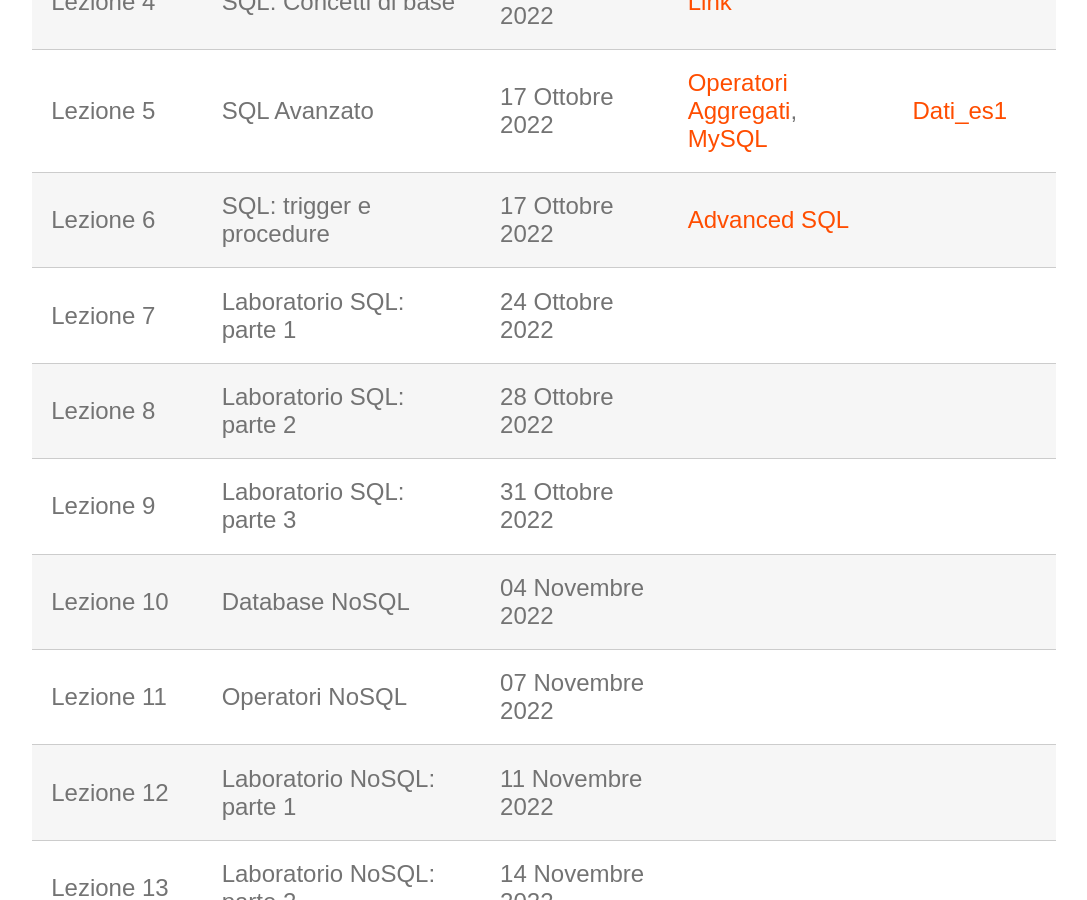
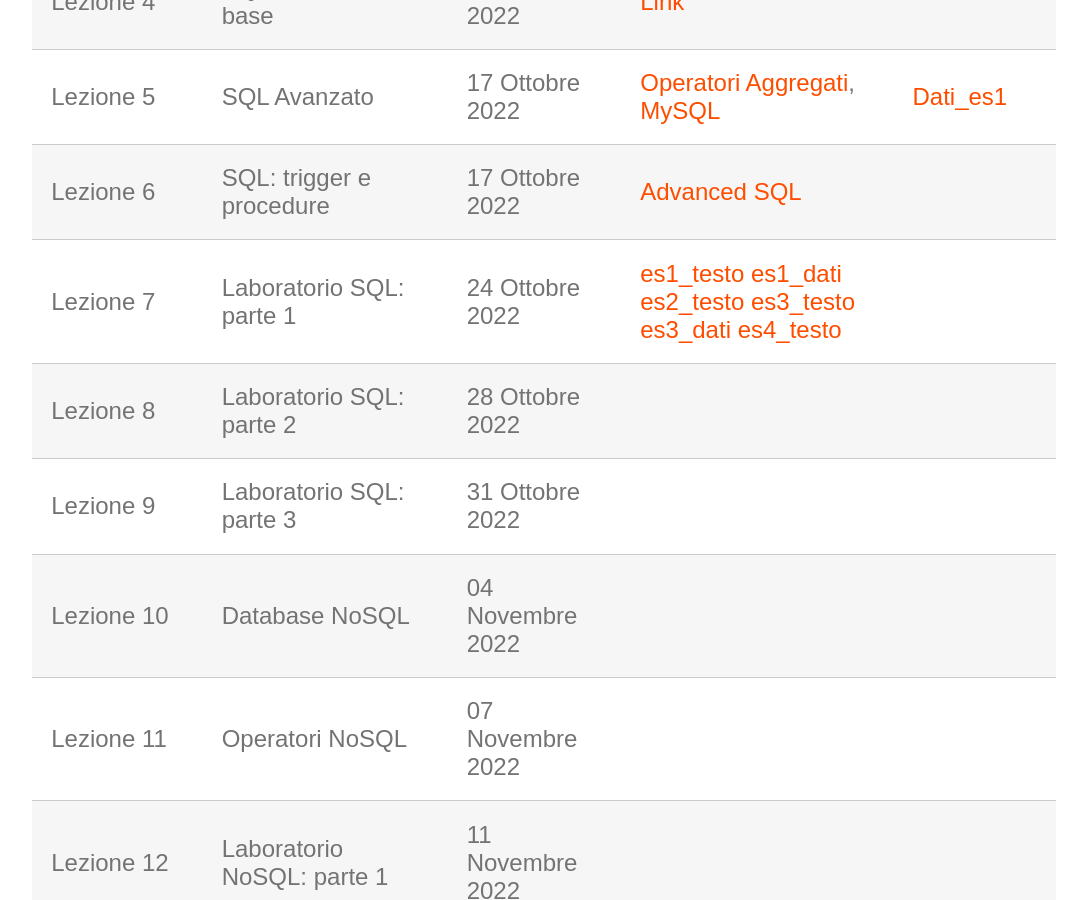
Before and after one commit to perceivelab/database-course, a Jekyll site: the page built from lezioni.md, in a window 1280 px wide and 900 px high, scrolled down 787 px. Shown: the whole window, without its empty margins (96-1183 px from the left). Built offline with Jekyll 4.4.1, drawn with Linux system fonts in a browser that asks for light colours; our own code applies the rules of GitHub Pages for plain Markdown files.

Commit message:
Update lezioni.md

```diff
--- a/lezioni.md
+++ b/lezioni.md
@@ -14,7 +14,7 @@ Questa pagina contiene le slide, note e gli esempi di codice delle lezioni del c
 | Lezione 4  | SQL: Concetti di base                    | 14 Ottobre 2022   | [Link](https://drive.google.com/file/d/1zLyhfNtUqWMqimEtk2PAbZJsA6m6o6aS/view?usp=sharing)                        |             |
 | Lezione 5  | SQL Avanzato                             | 17 Ottobre 2022   | [Operatori Aggregati](https://drive.google.com/file/d/1YqAuOcYnx2okRPGMOlK00QKvHX6t-Cf2/view?usp=sharing), [MySQL](https://drive.google.com/file/d/1vsvOpQil_n-gnUfZv1C0aTXPbk3eorOK/view?usp=sharing)                       | [Dati_es1](https://drive.google.com/file/d/1tuE5tC5BfNo53BtE35M-ITawzY5-AMdB/view?usp=sharing)            |
 | Lezione 6  | SQL: trigger e procedure                 | 17 Ottobre 2022   |    [Advanced SQL](https://drive.google.com/file/d/1gwbvt1cCsAN91pKShpLmL8Oj_n_zUnp6/view?usp=sharing)                     |             |
-| Lezione 7  | Laboratorio SQL: parte 1                 | 24 Ottobre 2022   |                         |             |
+| Lezione 7  | Laboratorio SQL: parte 1                 | 24 Ottobre 2022   | [es1_testo](https://drive.google.com/file/d/1U7OOJdAS7KO35V79Vkql-YpQXpWCPwRe/view?usp=sharing) [es1_dati](https://drive.google.com/file/d/122AD9a5xM8PO9B2fIntYr81e0XD-PYM0/view?usp=sharing) [es2_testo](https://drive.google.com/file/d/1lpOeANRIWdL4h5ZbLlucaei8sS1Z3sCH/view?usp=sharing) [es3_testo](https://drive.google.com/file/d/1UBj_yDPDhH0sH9tkBtHdZI0sey8b-94q/view?usp=sharing) [es3_dati](https://drive.google.com/file/d/1Lso_VbmuBDzh7EZmy8xklQM3Bns2T-Uf/view?usp=sharing) [es4_testo](https://drive.google.com/file/d/1kx_pa-Yqc9-CLwG40t6fspy2g8xAlcDF/view?usp=sharing)                    |             |
 | Lezione 8  | Laboratorio SQL: parte 2                 | 28 Ottobre 2022   |                         |             |
 | Lezione 9  | Laboratorio SQL: parte 3                 | 31 Ottobre 2022   |                         |             |
 | Lezione 10 | Database NoSQL                           | 04 Novembre 2022  |                         |             |
```
